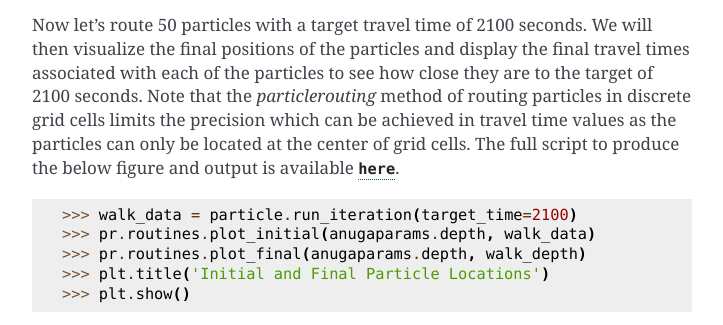
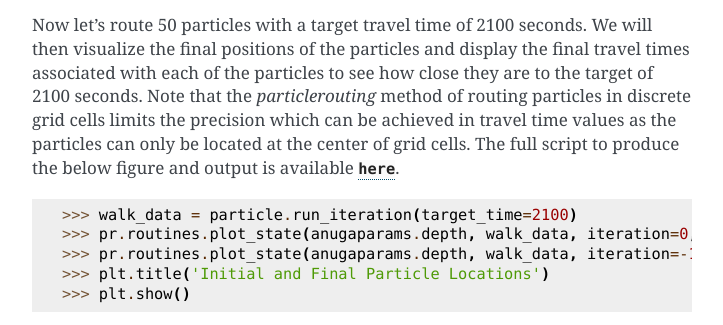
Before and after one commit to passaH2O/dorado, a Sphinx documentation site: the page built from docs/source/quickstart/demo02.rst, in a window 1280 px wide, cut to the strip 813-1138 px from the top of the page. Shown: the whole strip, without its empty margins (388-1111 px from the left). Built offline with Sphinx 7.4.7, drawn with Linux system fonts in a browser that asks for light colours; formulas are drawn with MathJax 3.

Commit message:
fix quickstart demo 2

```diff
--- a/docs/source/pyplots/quickstart/demo2.py
+++ b/docs/source/pyplots/quickstart/demo2.py
@@ -9,8 +9,8 @@ anugaparams = make_anuga_params()
 particle = pr.particle_track.Particle(anugaparams)
 walk_data = particle.run_iteration(target_time=2100)
 plt.figure(figsize=(8, 5))
-pr.routines.plot_initial(anugaparams.depth, walk_data)
-pr.routines.plot_final(anugaparams.depth, walk_data)
+pr.routines.plot_state(anugaparams.depth, walk_data, iteration=0, c='b')
+pr.routines.plot_state(anugaparams.depth, walk_data, iteration=-1, c='r')
 plt.title('Initial and Final Particle Locations')
 plt.tight_layout()
 plt.show()
--- a/docs/source/quickstart/demo02.rst
+++ b/docs/source/quickstart/demo02.rst
@@ -32,8 +32,8 @@ Now let's route 50 particles with a target travel time of 2100 seconds. We will
 .. doctest::
 
    >>> walk_data = particle.run_iteration(target_time=2100)
-   >>> pr.routines.plot_initial(anugaparams.depth, walk_data)
-   >>> pr.routines.plot_final(anugaparams.depth, walk_depth)
+   >>> pr.routines.plot_state(anugaparams.depth, walk_data, iteration=0, c='b')
+   >>> pr.routines.plot_state(anugaparams.depth, walk_data, iteration=-1, c='r')
    >>> plt.title('Initial and Final Particle Locations')
    >>> plt.show()
 
```
